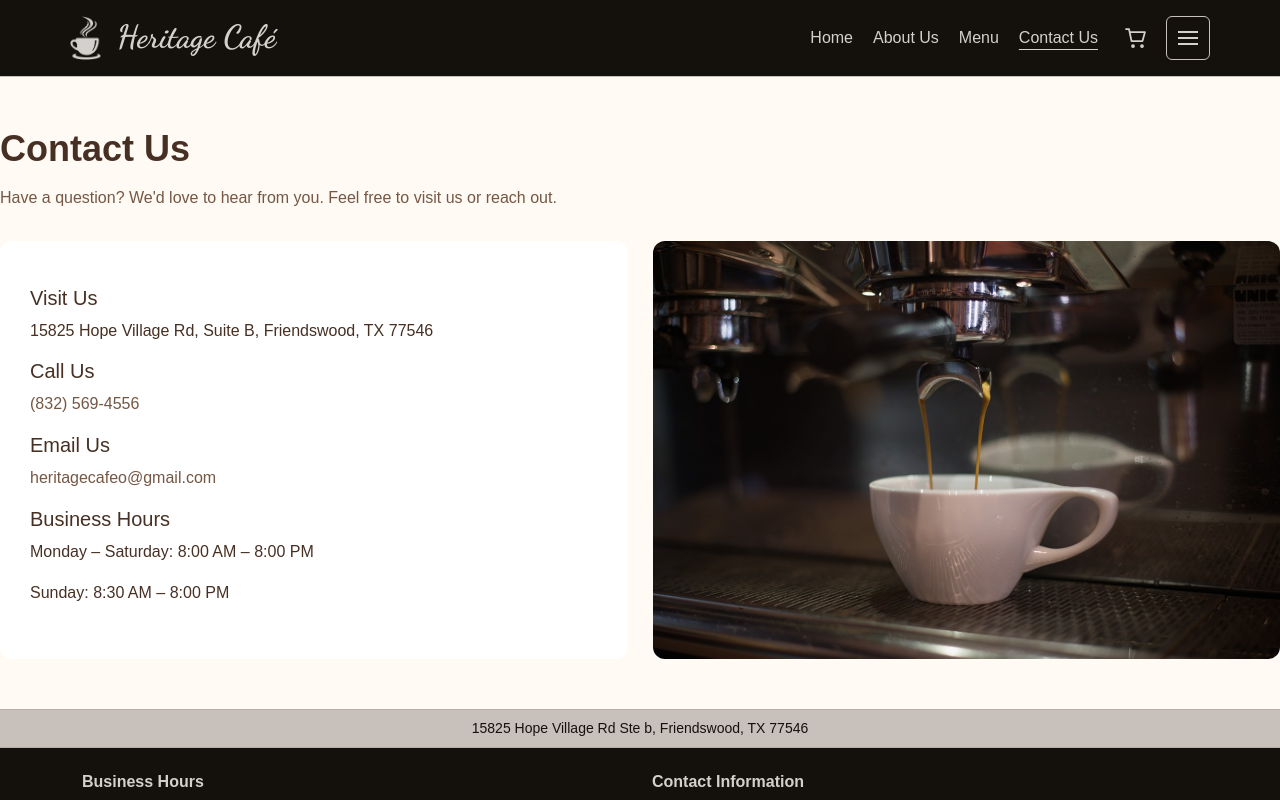
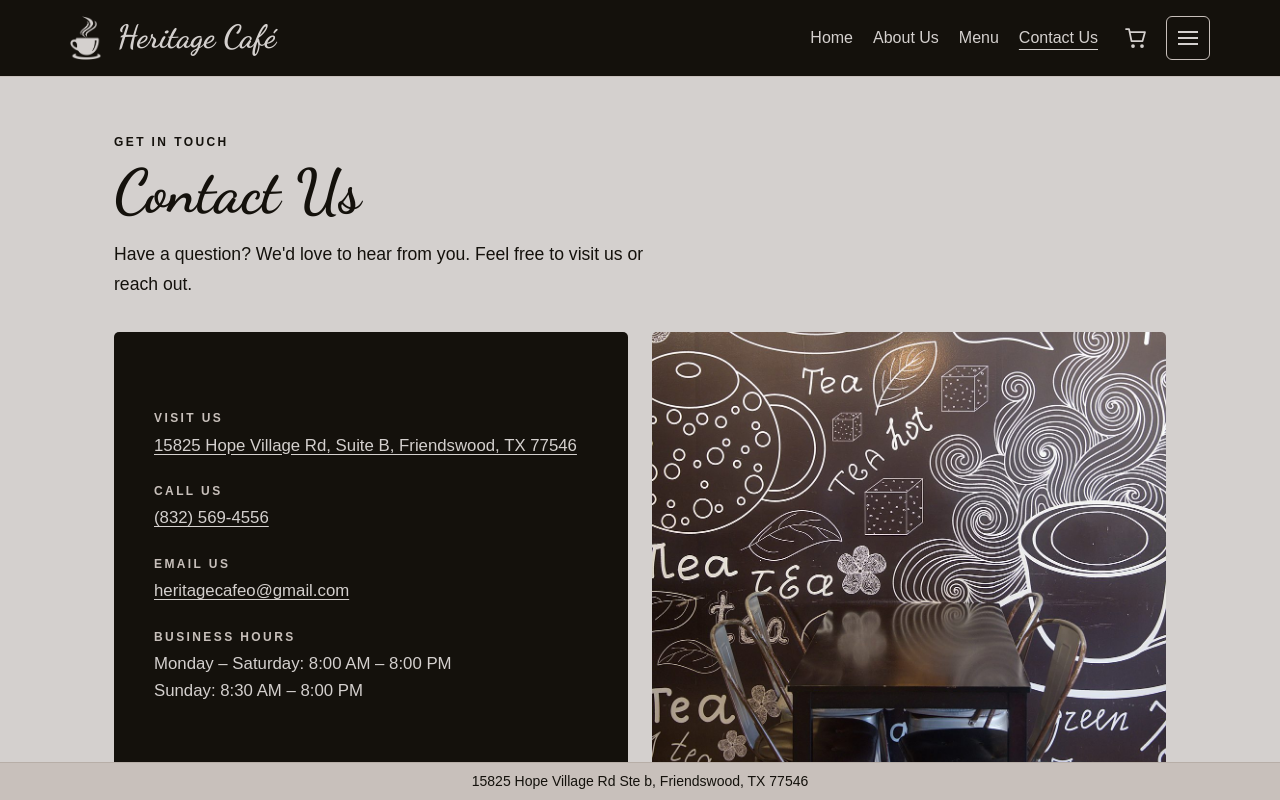
Before and after one commit to Homeless-Rubber-Duck/capstone-T12, a SvelteKit app: page /contact in a window 1280 px wide. Shown: the top 800 px of the page. Built offline with nearby package versions, Linux system fonts and the light colour scheme.

Commit message:
Clean up Contact Us page to match site style, add chalk wall photo, show About map in color (closes #50)

```diff
--- a/src/routes/about/+page.svelte
+++ b/src/routes/about/+page.svelte
@@ -380,7 +380,6 @@
   }
 
   .map iframe {
-    filter: grayscale(1) contrast(0.95);
     width: 100%;
     height: 100%;
     border: 0;
--- a/src/routes/contact/+page.svelte
+++ b/src/routes/contact/+page.svelte
@@ -1,91 +1,139 @@
 <script lang="ts">
+  // Contact Us page (issue #50). Same layout as before (info card + photo),
+  // cleaned up to match the home and About pages' fonts, colors, and spacing.
   const address = '15825 Hope Village Rd, Suite B, Friendswood, TX 77546';
   const phone = '(832) 569-4556';
   const email = 'heritagecafeo@gmail.com';
+  const directions = `https://www.google.com/maps/dir/?api=1&destination=${encodeURIComponent(address)}`;
 </script>
 
 <svelte:head>
   <title>Contact Us | Heritage Café</title>
-  <meta
-    name="description"
-    content="Contact Heritage Café in Friendswood, Texas."
-  />
+  <meta name="description" content="Contact Heritage Café in Friendswood, Texas." />
 </svelte:head>
 
-<section class="contact-page">
-  <h1>Contact Us</h1>
-  <p class="intro">
-    Have a question? We'd love to hear from you.
-    Feel free to visit us or reach out.
-  </p>
+<div class="contact-band">
+  <section class="contact-page" aria-labelledby="contact-heading">
+    <p class="eyebrow">GET IN TOUCH</p>
+    <h1 id="contact-heading">Contact Us</h1>
+    <p class="intro">Have a question? We'd love to hear from you. Feel free to visit us or reach out.</p>
 
     <div class="contact-content">
-    <div class="contact-details">
-      <h2>Visit Us</h2>
-      <p>{address}</p>
-
-      <h2>Call Us</h2>
-      <p><a href="tel:+18325694556">{phone}</a></p>
-
-      <h2>Email Us</h2>
-      <p><a href="mailto:{email}">{email}</a></p>
-
-      <h2>Business Hours</h2>
-      <p>Monday – Saturday: 8:00 AM – 8:00 PM</p>
-      <p>Sunday: 8:30 AM – 8:00 PM</p>
+      <dl class="contact-details">
+        <div>
+          <dt>Visit Us</dt>
+          <dd><a href={directions} target="_blank" rel="noopener noreferrer">{address}</a></dd>
         </div>
+        <div>
+          <dt>Call Us</dt>
+          <dd><a href="tel:+18325694556">{phone}</a></dd>
+        </div>
+        <div>
+          <dt>Email Us</dt>
+          <dd><a href={`mailto:${email}`}>{email}</a></dd>
+        </div>
+        <div>
+          <dt>Business Hours</dt>
+          <dd>
+            Monday – Saturday: <span class="time">8:00 AM – 8:00 PM</span><br />
+            Sunday: <span class="time">8:30 AM – 8:00 PM</span>
+          </dd>
+        </div>
+      </dl>
 
       <img
-      src="/images/contact-coffee.jpg"
-      alt="Coffee being prepared at Heritage Café"
+        src="/images/contact-chalk-wall.jpg"
+        alt="Chalk mural wall above a table and chairs at Heritage Café"
         class="contact-image"
+        width="1066"
+        height="1600"
       />
     </div>
   </section>
+</div>
 
 <style>
+  .contact-band {
+    --ink: #14110c;
+    --cream: #d4d0ce;
+    --stone: #c8c0bb;
+    background: var(--cream);
+    /* fill the layout's minimum page height so no off-white gap shows on big screens */
+    min-height: 75vh;
+  }
+
   .contact-page {
-    padding: 50px 0;
-    color: #473023;
+    max-width: 1100px;
+    margin: 0 auto;
+    padding: clamp(2.5rem, 5vw, 3.5rem) 1.5rem;
+    color: var(--ink);
+  }
+
+  .eyebrow {
+    margin: 0;
+    font-size: 0.75rem;
+    font-weight: 700;
+    letter-spacing: 0.2em;
   }
 
   h1 {
-    font-size: 36px;
-    font-weight: bold;
-    margin-bottom: 15px;
+    margin: 0.4rem 0 0.8rem;
+    font-family: 'Dancing Script', cursive;
+    font-size: clamp(2.8rem, 5vw, 3.8rem);
+    font-weight: 700;
+    line-height: 1.15;
   }
 
   .intro {
-    color: #755744;
-    margin-bottom: 30px;
+    max-width: 560px;
+    margin: 0 0 2rem;
+    font-size: 1.1rem;
+    line-height: 1.7;
   }
 
   .contact-content {
     display: grid;
     grid-template-columns: 1fr 1fr;
-    gap: 25px;
+    gap: 1.5rem;
     align-items: stretch;
   }
 
   .contact-details {
-    background: #fff;
-    border-radius: 12px;
-    padding: 30px;
+    display: grid;
+    align-content: center;
+    gap: 1.4rem;
+    margin: 0;
+    padding: clamp(1.8rem, 4vw, 2.5rem);
+    background: var(--ink);
+    color: var(--cream);
+    border-radius: 5px;
   }
 
-  h2 {
-    font-size: 20px;
-    margin-top: 15px;
-    margin-bottom: 8px;
+  dt {
+    font-size: 0.75rem;
+    font-weight: 700;
+    letter-spacing: 0.2em;
+    text-transform: uppercase;
+    color: var(--stone);
   }
 
-  p {
+  dd {
+    margin: 0.35rem 0 0;
+    font-size: 1.05rem;
     line-height: 1.6;
   }
 
-  a {
-    color: #755744;
-    text-decoration: none;
+  dd a {
+    color: inherit;
+    text-underline-offset: 3px;
+    overflow-wrap: anywhere;
+  }
+
+  .time { white-space: nowrap; }
+
+  a:focus-visible {
+    outline: 3px solid currentColor;
+    outline-offset: 4px;
   }
 
   .contact-image {
@@ -93,7 +141,8 @@
     height: 100%;
     max-height: 450px;
     object-fit: cover;
-    border-radius: 12px;
+    object-position: 50% 80%;
+    border-radius: 5px;
   }
 
   @media (max-width: 768px) {
@@ -102,7 +151,7 @@
     }
 
     .contact-image {
-      height: 280px;
+      height: 260px;
     }
   }
 </style>
```
Also changed, not shown: static/images/contact-chalk-wall.jpg (added). Lines whose indentation alone changed are shown as unchanged.
